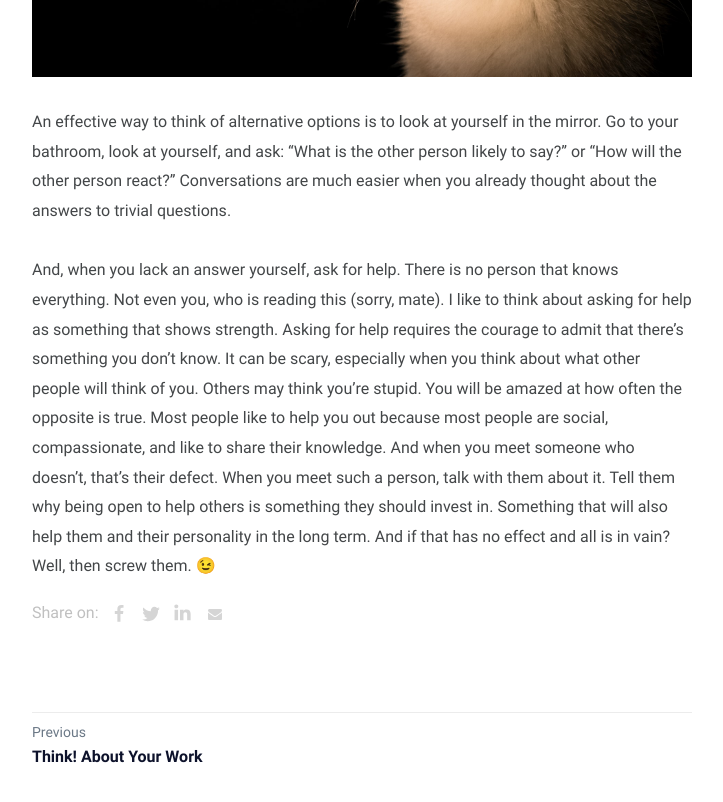
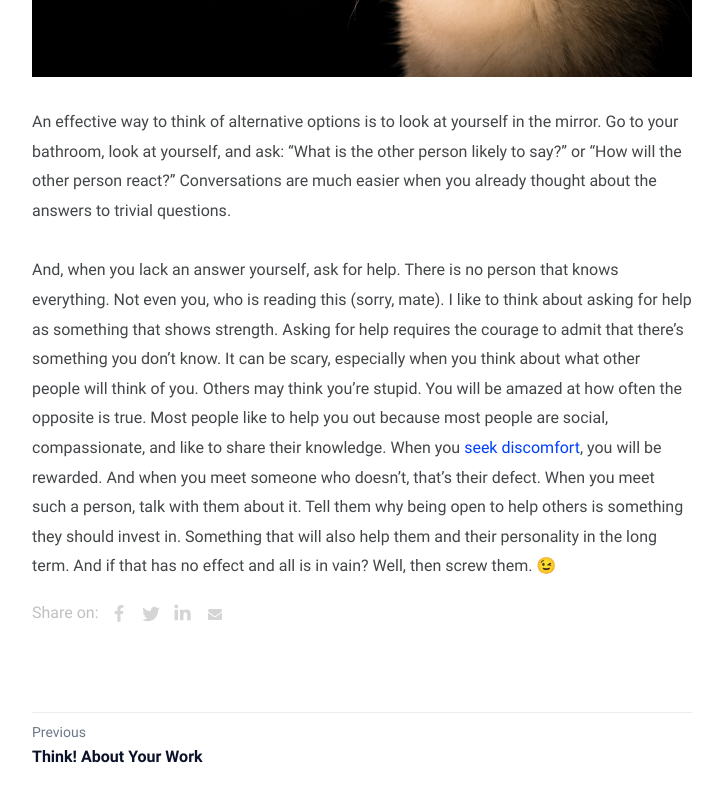
Before and after one commit to heymichal/heymichal.github.io, a Jekyll site: the page built from _posts/2020-10-28-provide-options-don-t-make-lame-excuses.md, in a window 1280 px wide and 900 px high, scrolled down 1225 px. Shown: the top 802 px of the window, without its empty margins (278-1001 px from the left). Built offline with Jekyll 4.4.1, drawn with Linux system fonts in a browser that asks for light colours.

Commit message:
Update post

```diff
--- a/_posts/2020-10-28-provide-options-don-t-make-lame-excuses.md
+++ b/_posts/2020-10-28-provide-options-don-t-make-lame-excuses.md
@@ -19,4 +19,4 @@ The ultimate question is: how do you deal with such unforeseen scenarios? You ha
 
 An effective way to think of alternative options is to look at yourself in the mirror. Go to your bathroom, look at yourself, and ask: "What is the other person likely to say?" or "How will the other person react?" Conversations are much easier when you already thought about the answers to trivial questions.
 
-And, when you lack an answer yourself, ask for help. There is no person that knows everything. Not even you, who is reading this (sorry, mate). I like to think about asking for help as something that shows strength. Asking for help requires the courage to admit that there's something you don't know. It can be scary, especially when you think about what other people will think of you. Others may think you're stupid. You will be amazed at how often the opposite is true. Most people like to help you out because most people are social, compassionate, and like to share their knowledge. And when you meet someone who doesn't, that's their defect. When you meet such a person, talk with them about it. Tell them why being open to help others is something they should invest in. Something that will also help them and their personality in the long term. And if that has no effect and all is in vain? Well, then screw them. 😉
+And, when you lack an answer yourself, ask for help. There is no person that knows everything. Not even you, who is reading this (sorry, mate). I like to think about asking for help as something that shows strength. Asking for help requires the courage to admit that there's something you don't know. It can be scary, especially when you think about what other people will think of you. Others may think you're stupid. You will be amazed at how often the opposite is true. Most people like to help you out because most people are social, compassionate, and like to share their knowledge. When you [seek discomfort]({% link garden/seek-discomfort.html %}), you will be rewarded. And when you meet someone who doesn't, that's their defect. When you meet such a person, talk with them about it. Tell them why being open to help others is something they should invest in. Something that will also help them and their personality in the long term. And if that has no effect and all is in vain? Well, then screw them. 😉
```
